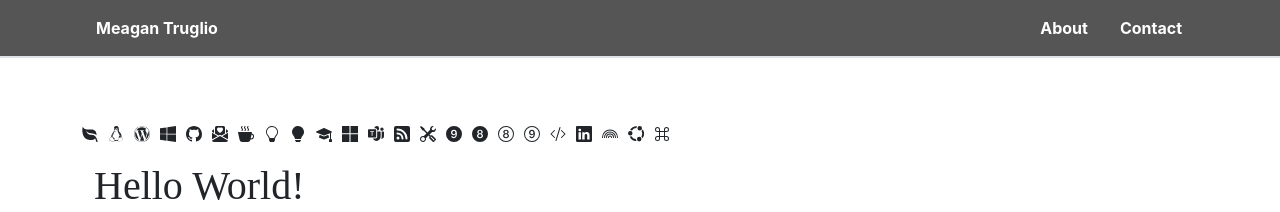
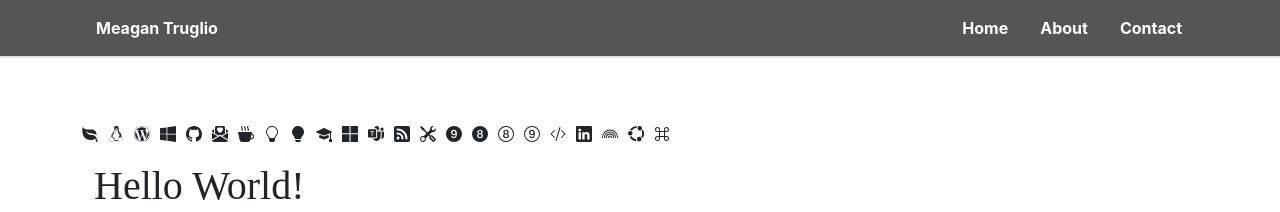
Before and after one commit to meagantroot/beta.mltydesigns.com, a Jekyll site: the page built from index.markdown, in a window 1280 px wide. Shown: the top 212 px of the page. Built offline with Jekyll 4.4.1, drawn with Linux system fonts in a browser that asks for light colours; some web fonts are replaced.

Commit message:
nav style

```diff
--- a/_includes/header.html
+++ b/_includes/header.html
@@ -23,7 +23,7 @@
                 </a>
                 <ul class="nav col-12 col-lg-auto my-2 justify-content-center my-md-0 text-small">
                     <li>
-                        <a href="/" class="nav-link text-secondary">
+                        <a href="/" class="nav-link text-white">
                             Home
                         </a>
                     </li>
```
